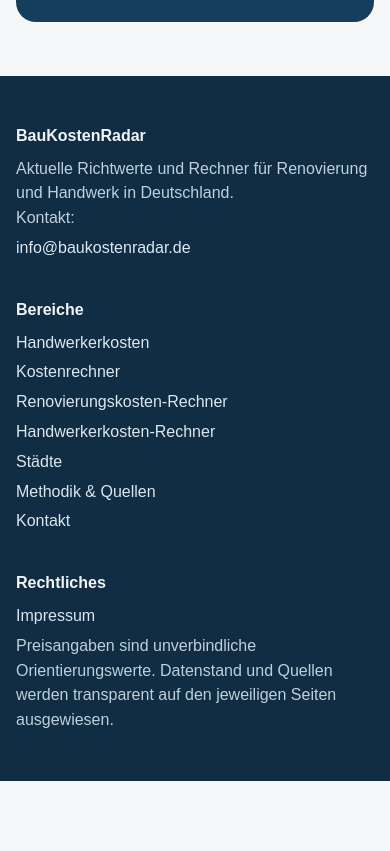
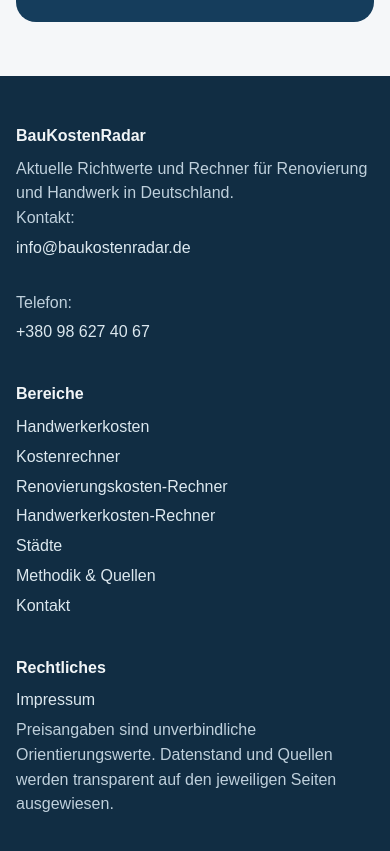
Before and after one commit to maxympaschenko-tech/baukostenradar-de, a Next.js app: page / in a window 390 px wide. Shown: the part 9937-10788 px from the top of the page. Before the commit the page ends 10718 px from the top, so only its background shows below. Built offline with nearby package versions, Linux system fonts and the light colour scheme; no server answers.

Commit message:
Add phone to site footer

```diff
--- a/components/site-footer.tsx
+++ b/components/site-footer.tsx
@@ -9,7 +9,8 @@ export function SiteFooter() {
           <strong>BauKostenRadar</strong>
           <p>Aktuelle Richtwerte und Rechner für Renovierung und Handwerk in Deutschland.</p>
           <p>
-            Kontakt: <a href={`mailto:${siteConfig.email}`}>{siteConfig.email}</a>
+            Kontakt: <a href={`mailto:${siteConfig.email}`}>{siteConfig.email}</a><br />
+            Telefon: <a href={`tel:${siteConfig.phone}`}>{siteConfig.phoneDisplay}</a>
           </p>
         </div>
         <div>
```
